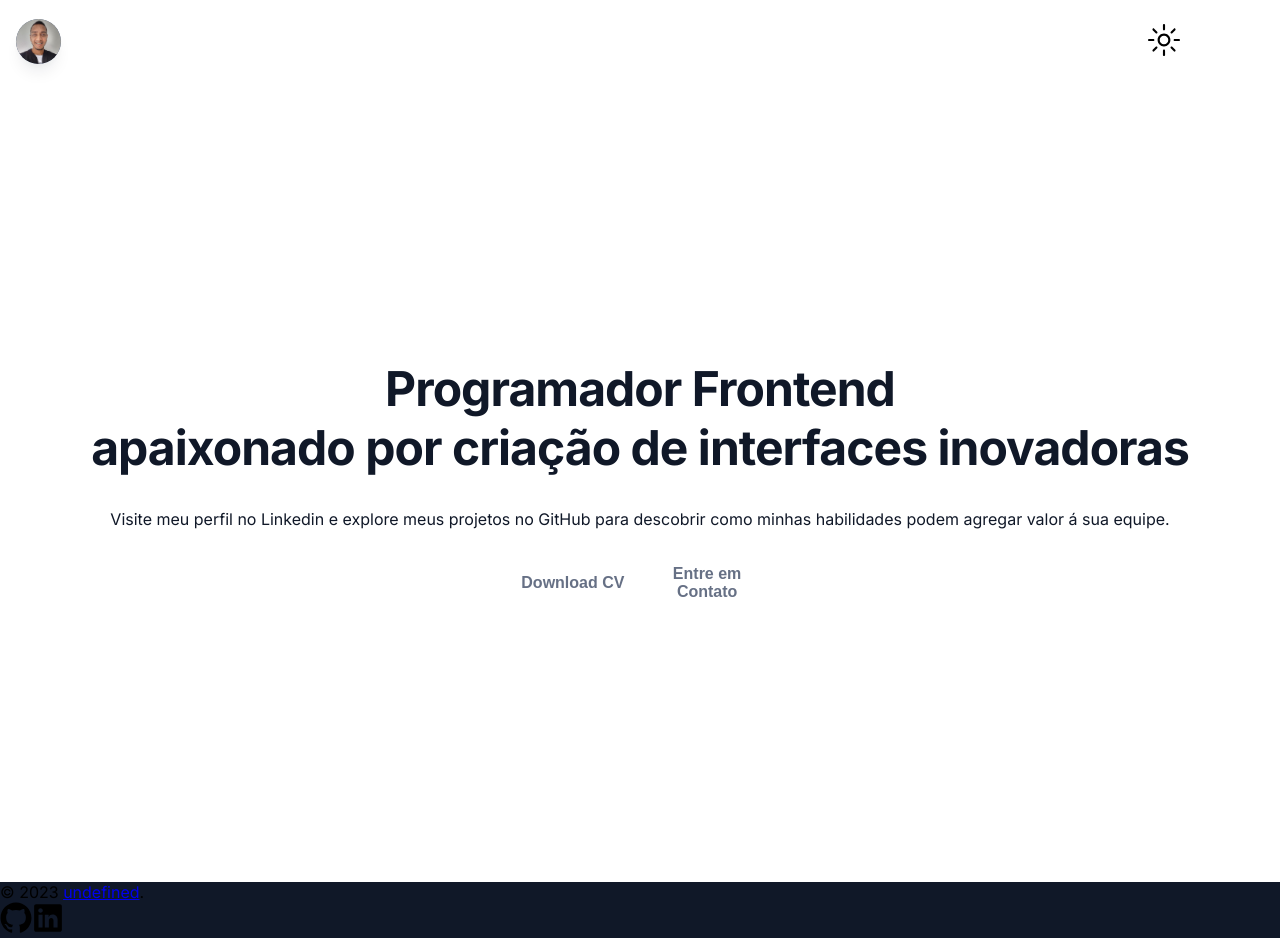
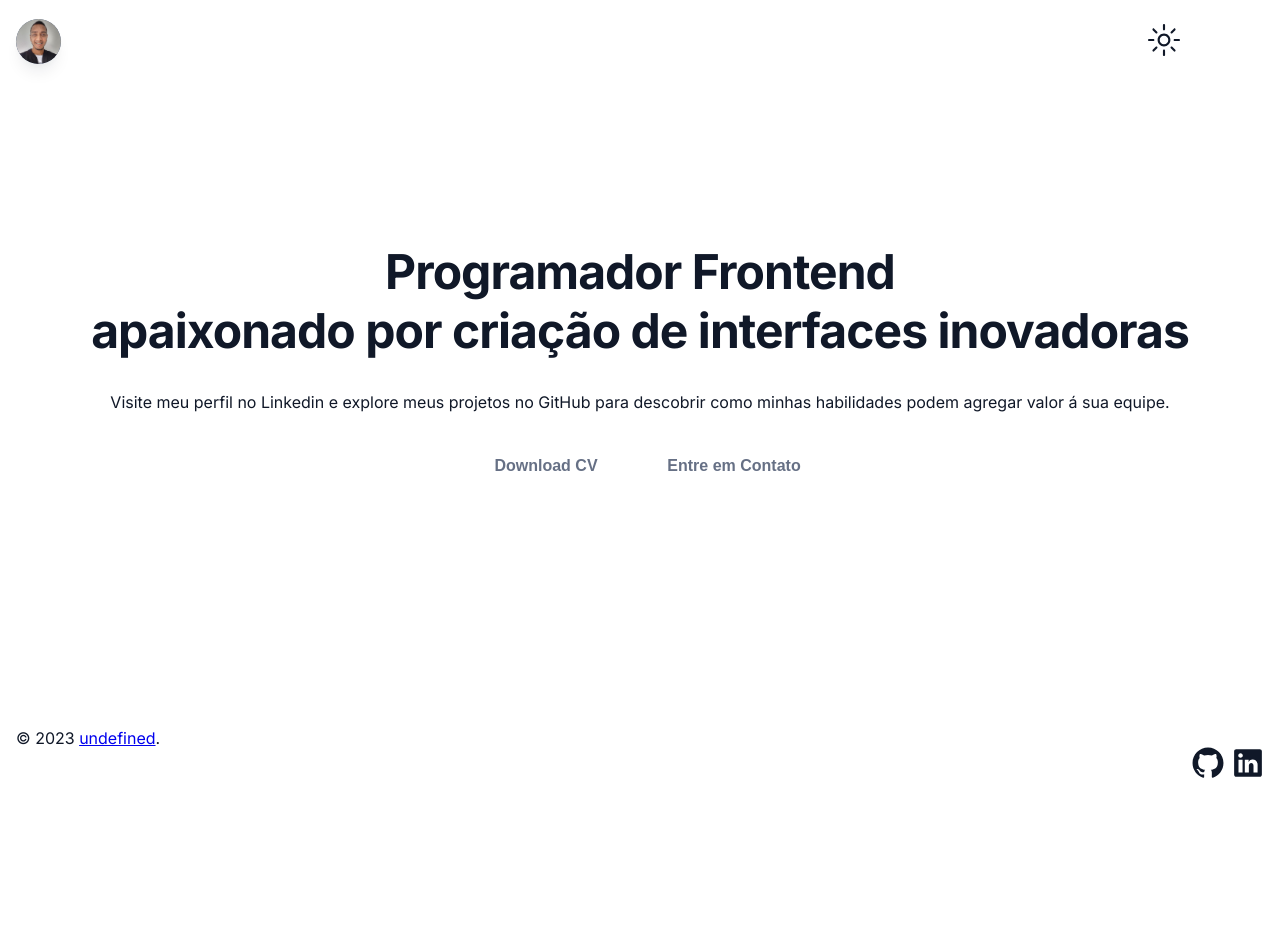
Before and after one commit to matheusgrodrigues/portfolio-backup-inativo, a Next.js app: page / in a window 1280 px wide. After the commit the page ends 800 px from the top, so only its background shows below. Built offline with nearby package versions, Linux system fonts and the light colour scheme.

Commit message:
aprimorando layout

```diff
--- a/src/app/page.tsx
+++ b/src/app/page.tsx
@@ -17,15 +17,16 @@ const BriefDescriptionStyled = styled.div`
     justify-content: center;
     flex-direction: column;
     align-items: center;
+    padding-top: ${({ theme }) => theme.ref.spacing.sp160};
     text-align: center;
     background: ${({ theme }) =>
         theme.name === 'light' ? theme.ref.colors['color_white'] : theme.ref.colors['color_gray900']};
-    min-height: 100vh;
+    min-height: calc(100vh - 82px);
     display: flex;
     width: 100%;
     gap: ${({ theme }) => theme.ref.spacing.sp32};
 
-    & > [id='footer'] {
+    & > footer {
         margin-top: auto;
     }
 `
@@ -92,9 +93,9 @@ const Home = () => {
                         {buttonContact}
                     </Button>
                 </ActionButtonStyled>
+
+                <Footer />
             </BriefDescriptionStyled>
-
-            <Footer />
         </ThemeProvider>
     )
 }
--- a/src/components/atoms/Button.tsx
+++ b/src/components/atoms/Button.tsx
@@ -8,12 +8,6 @@ interface ButtonProps {
     $color: 'color_white' | 'color_gray500'
 }
 
-const setButtonLgStyles = () => `
-max-width: 172px;
-height: 44px;
-`
-
-/* eslint-disable no-unreachable */
 export const Button = styled.button<ButtonProps>`
     border-radius: 8px;
     border: none;
@@ -21,10 +15,11 @@ export const Button = styled.button<ButtonProps>`
     width: 100%;
 
     ${(props) => {
-        switch (props.$variant) {
-            case 'lg':
-                return setButtonLgStyles()
-                break
+        if (props.$variant === 'lg') {
+            return `
+                height: 44px;
+                width: 172px;
+            `
         }
     }}
 
--- a/src/components/organisms/Footer.tsx
+++ b/src/components/organisms/Footer.tsx
@@ -4,37 +4,47 @@ import process from 'process'
 
 import { useRouter } from 'next/navigation'
 
-import styled from 'styled-components'
+import styled, { useTheme } from 'styled-components'
 
 import { Icon } from '../atoms/Icon'
 
 const FooterStyled = styled.footer`
-    background: ${(props) => props.theme.ref.colors['color_gray900']};
+    justify-content: space-between;
+    background: ${({ theme }) =>
+        theme.name === 'light' ? theme.ref.colors['color_white'] : theme.ref.colors['color_gray900']};
+    padding: 0 ${({ theme }) => theme.ref.spacing.sp16};
+    display: flex;
+    height: 72px;
+    width: 100%;
 `
 
 export const Footer = () => {
     const router = useRouter()
 
+    const { name, ref } = useTheme()
+
     const date = new Date()
 
     return (
-        <FooterStyled data-testid="footer" id="footer">
-            <p>
+        <FooterStyled data-testid="footer">
+            <p style={{ color: name === 'dark' ? ref.colors['color_white'] : ref.colors['color_gray900'] }}>
                 © {date.getFullYear()}{' '}
                 <a href={`${process.env.NEXT_PUBLIC_SITE_URL}`}>{`${process.env.NEXT_PUBLIC_BRAND_NAME}`}</a>.
             </p>
 
-            <div>
+            <div style={{ display: 'flex', gap: ref.spacing.sp8 }}>
                 <Icon
                     callback={() => router.push(`${process.env.NEXT_PUBLIC_GITHUB_URL}`)}
                     height={32}
                     width={32}
+                    style={{ color: name === 'dark' ? ref.colors['color_white'] : ref.colors['color_gray900'] }}
                     icon="github-square"
                 />
                 <Icon
                     callback={() => router.push(`${process.env.NEXT_PUBLIC_LINKEDIN_URL}`)}
                     height={32}
                     width={32}
+                    style={{ color: name === 'dark' ? ref.colors['color_white'] : ref.colors['color_gray900'] }}
                     icon="linkedin-rounded"
                 />
             </div>
--- a/src/components/organisms/Header.tsx
+++ b/src/components/organisms/Header.tsx
@@ -1,6 +1,6 @@
 import React from 'react'
 
-import styled from 'styled-components'
+import styled, { useTheme } from 'styled-components'
 
 import { bpHelper } from '@/src/config/theme'
 
@@ -24,10 +24,17 @@ interface HeaderProps {
 }
 
 export const Header: React.FC<HeaderProps> = ({ themeToggler }) => {
+    const { name, ref } = useTheme()
+
     return (
         <HeaderStyled>
             <Avatar src={'/images/avatar.jpeg'} alt={''} />
-            <Icon onClick={themeToggler} height={32} icon="sun" />
+            <Icon
+                onClick={themeToggler}
+                height={32}
+                icon="sun"
+                style={{ color: name === 'dark' ? ref.colors['color_white'] : ref.colors['color_gray900'] }}
+            />
         </HeaderStyled>
     )
 }
--- a/src/config/theme/ref/spacing.ts
+++ b/src/config/theme/ref/spacing.ts
@@ -1,3 +1,23 @@
+interface Spacing {
+    sp4: string
+    sp8: string
+    sp12: string
+    sp16: string
+    sp20: string
+    sp24: string
+    sp32: string
+    sp40: string
+    sp48: string
+    sp64: string
+    sp80: string
+    sp96: string
+    sp128: string
+    sp160: string
+    sp192: string
+    sp224: string
+    sp256: string
+}
+
 const sp4 = '4px'
 const sp8 = '8px'
 const sp12 = '12px'
@@ -16,7 +36,7 @@ const sp192 = '192px'
 const sp224 = '224px'
 const sp256 = '256px'
 
-export const spacing = {
+export const spacing: Spacing = {
     sp4,
     sp8,
     sp12,
```
